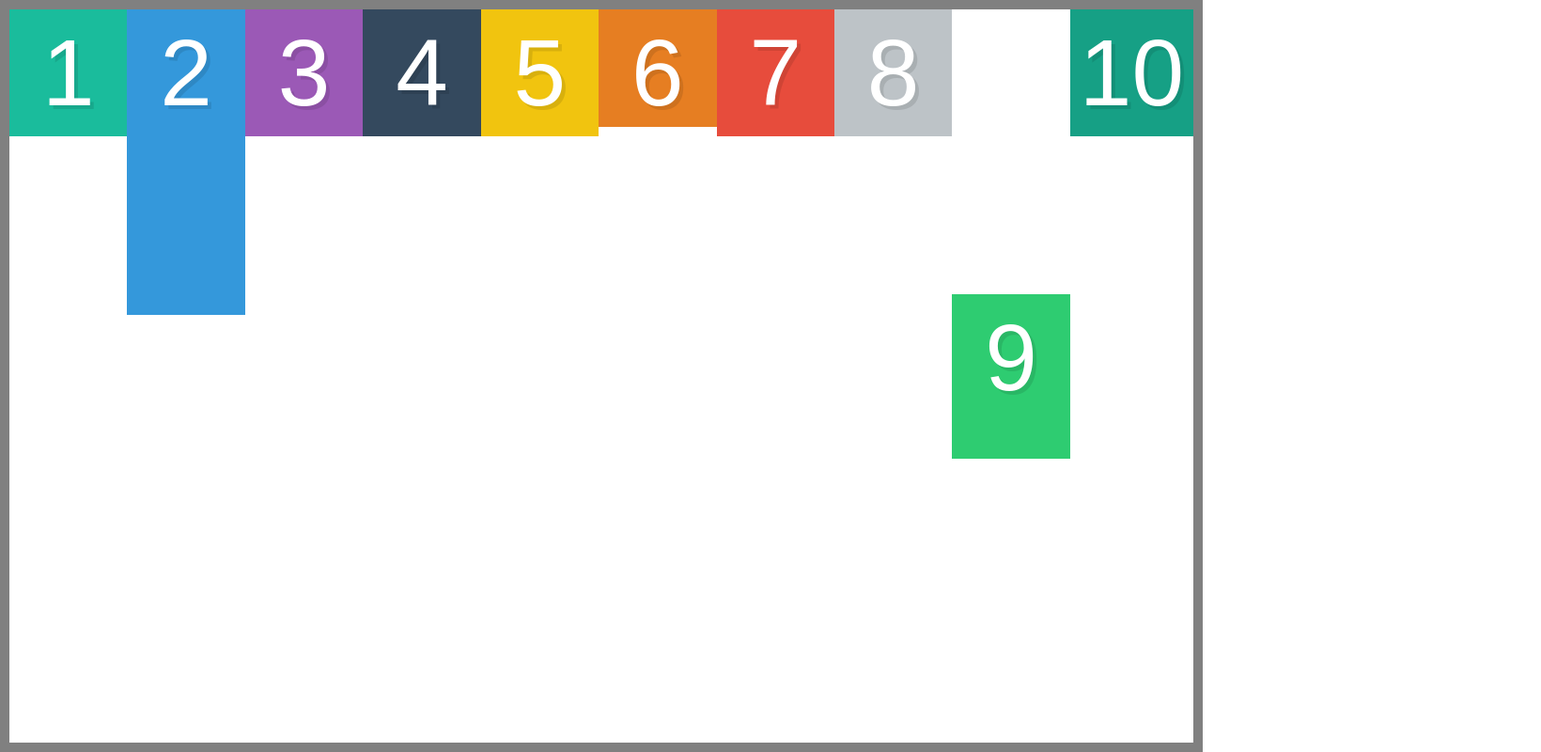
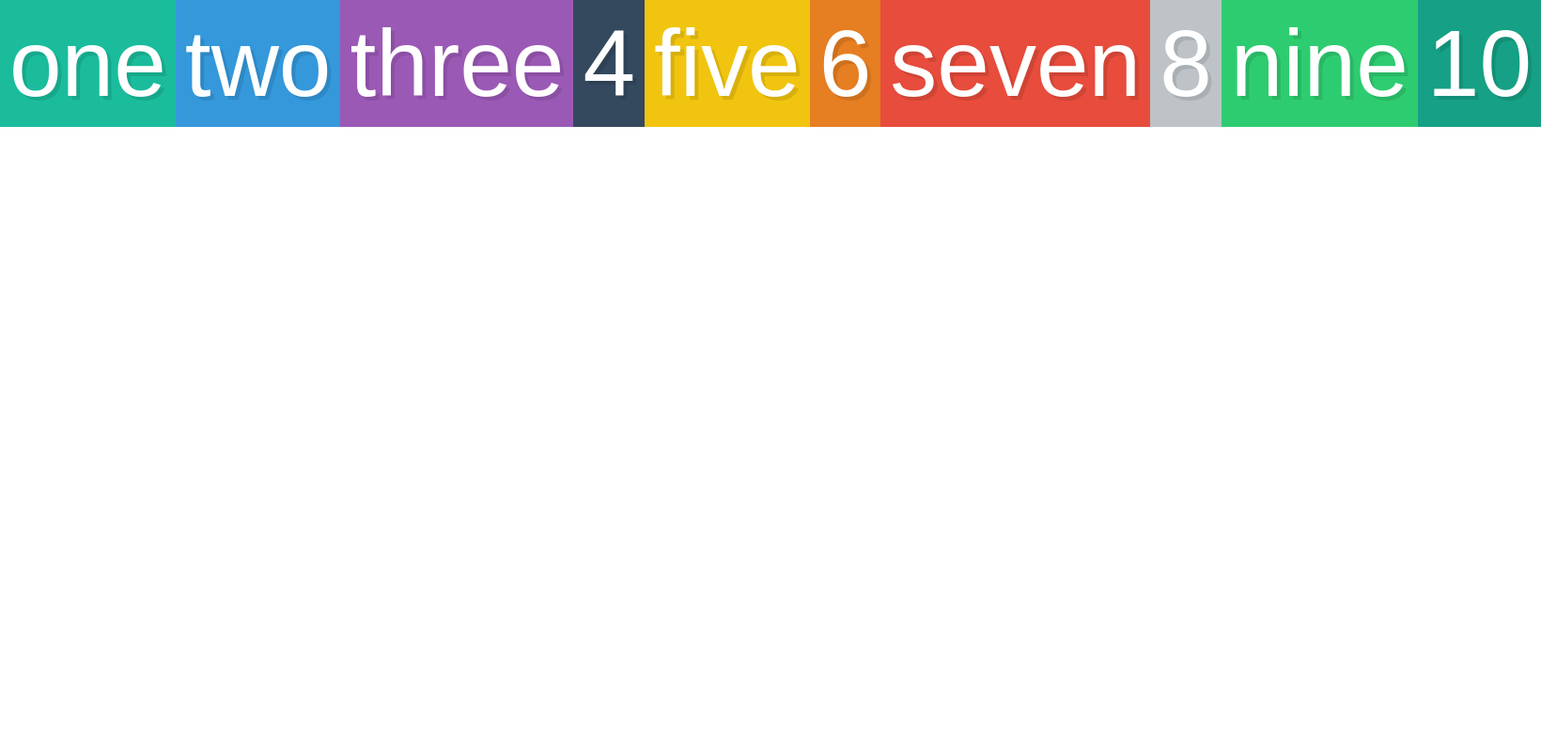
Before and after one commit to chandlera/flexbox, a website: page public/index.html in a window 1280 px wide. Shown: the whole page at 94% size, 1640 px wide, since content can reach past the window. Drawn offline with Linux system fonts and the light colour scheme.

Commit message:
Video 10: flexbox sizing with the flex property

```diff
--- a/public/index.html
+++ b/public/index.html
@@ -10,15 +10,15 @@
 
 <body>
     <div class="container">
-        <div class="box box1">1</div>
-        <div class="box box2">2</div>
-        <div class="box box3">3</div>
+        <div class="box box1">one </div>
+        <div class="box box2">two </div>
+        <div class="box box3">three </div>
         <div class="box box4">4</div>
-        <div class="box box5">5</div>
+        <div class="box box5">five </div>
         <div class="box box6">6</div>
-        <div class="box box7">7</div>
+        <div class="box box7">seven </div>
         <div class="box box8">8</div>
-        <div class="box box9">9</div>
+        <div class="box box9">nine </div>
         <div class="box box10">10</div>
     </div>
 </body>
--- a/public/style.css
+++ b/public/style.css
@@ -183,25 +183,16 @@ legend,button::-moz-focus-inner,input::-moz-focus-inner {
 /* We start writing out flexbox here. The above is just page setup */
 .container {
   display: flex;
-  border: 10px solid gray;
-  height: 100vh;
-  align-items: flex-start;
-
 }
 
 .box {
-  width: 33.33%;
+  flex: 1;
 }
 
 .box2 {
-  padding-bottom: 200px;
+  flex: 2;
 }
 
-.box6 {
-  padding-bottom: 0;
+.box5 {
+  flex: 3;
 }
-
-.box9 {
-  padding-bottom: 50px;
-  align-self: center;
-}
```
